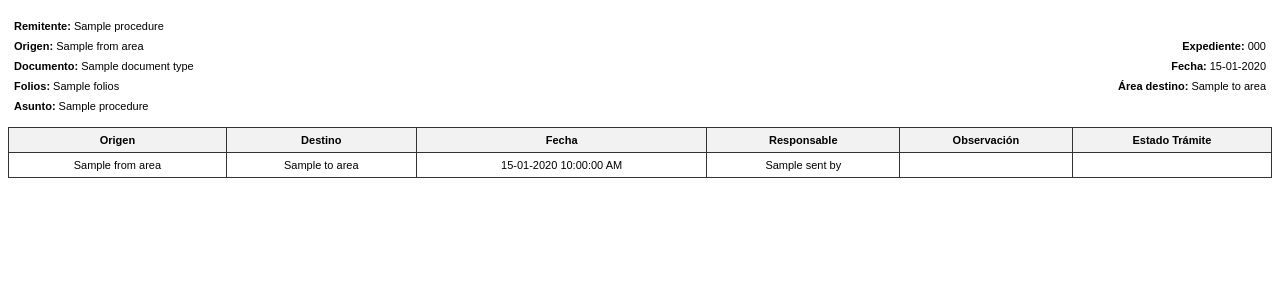
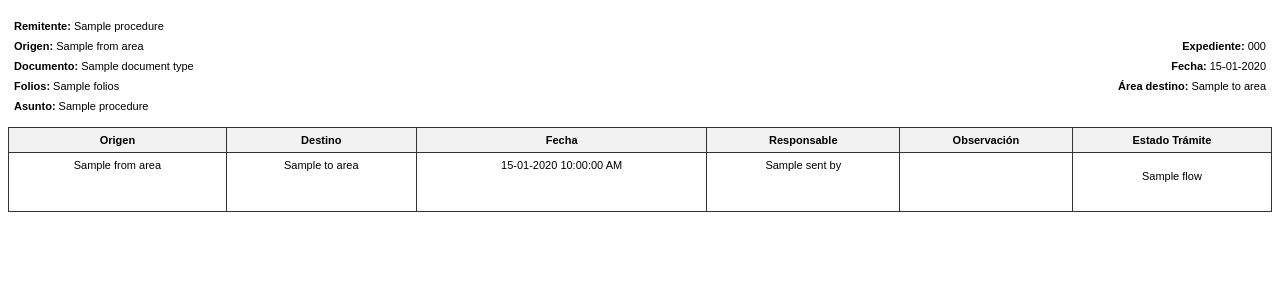
Before and after one commit to PabloJunior12/tramite_backend, a Django app: template apps/tramite/templates/reports/procedure_history.html in a window 1280 px wide. Shown: the part 128-428 px from the top of the page. Run offline with Django 3.2, Linux system fonts and the light colour scheme; the template is opened without the code that fills it: most values are stand-ins (such as "Sample title", 1, 10 or a date in 2020); grey boxes marked "Sample" are stand-in pictures.

Commit message:
tramite - reporte

```diff
--- a/apps/tramite/templates/reports/procedure_history.html
+++ b/apps/tramite/templates/reports/procedure_history.html
@@ -213,7 +213,13 @@
                 <td>{% firstof f.flow.comment "" %}</td>
                 <td>
 
-
+                    <p>
+                        {% if f.flow.subject_derivar %}
+                        {{ f.flow.subject_derivar }}
+                        {% else %}
+                        {{ f.flow.subject }}
+                        {% endif %}
+                    </p>
 
                     <span class="badge {{ f.status.class }}">
                         {{ f.status.label }}
```
Also changed, not shown: apps/tramite/templates/reports/procedure_history_simple.html (+12 -5 lines).
